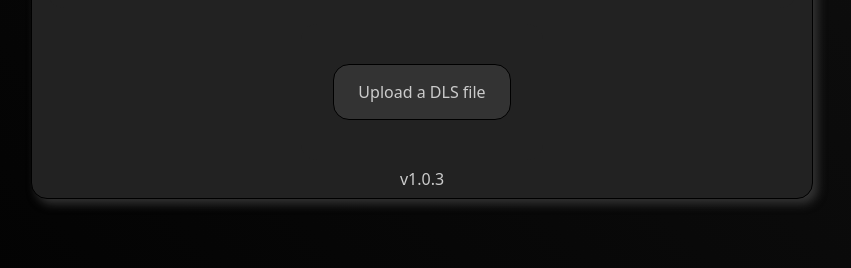
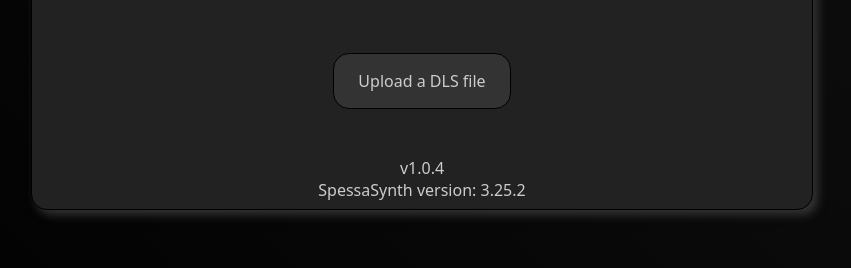
Before and after one commit to spessasus/dls-to-sf2, a website: page index.html in a window 1280 px wide. Shown: the part 370-638 px from the top of the page, without its empty margins (218-1069 px from the left). Drawn offline with Linux system fonts and the light colour scheme.

Commit message:
update spessasynth_lib

```diff
--- a/index.html
+++ b/index.html
@@ -60,7 +60,8 @@
         <h3>Sample count</h3>
         <p class='dls_field' id='dls_samples'></p>
     </div>
-    <p>v1.0.3</p>
+    <p>v1.0.4</p>
+    <p>SpessaSynth version: 3.25.2</p>
 </div>
 <script src='index.min.js' type='module'></script>
 </body>
```
Also changed, not shown: index.min.js, 1 other file.
